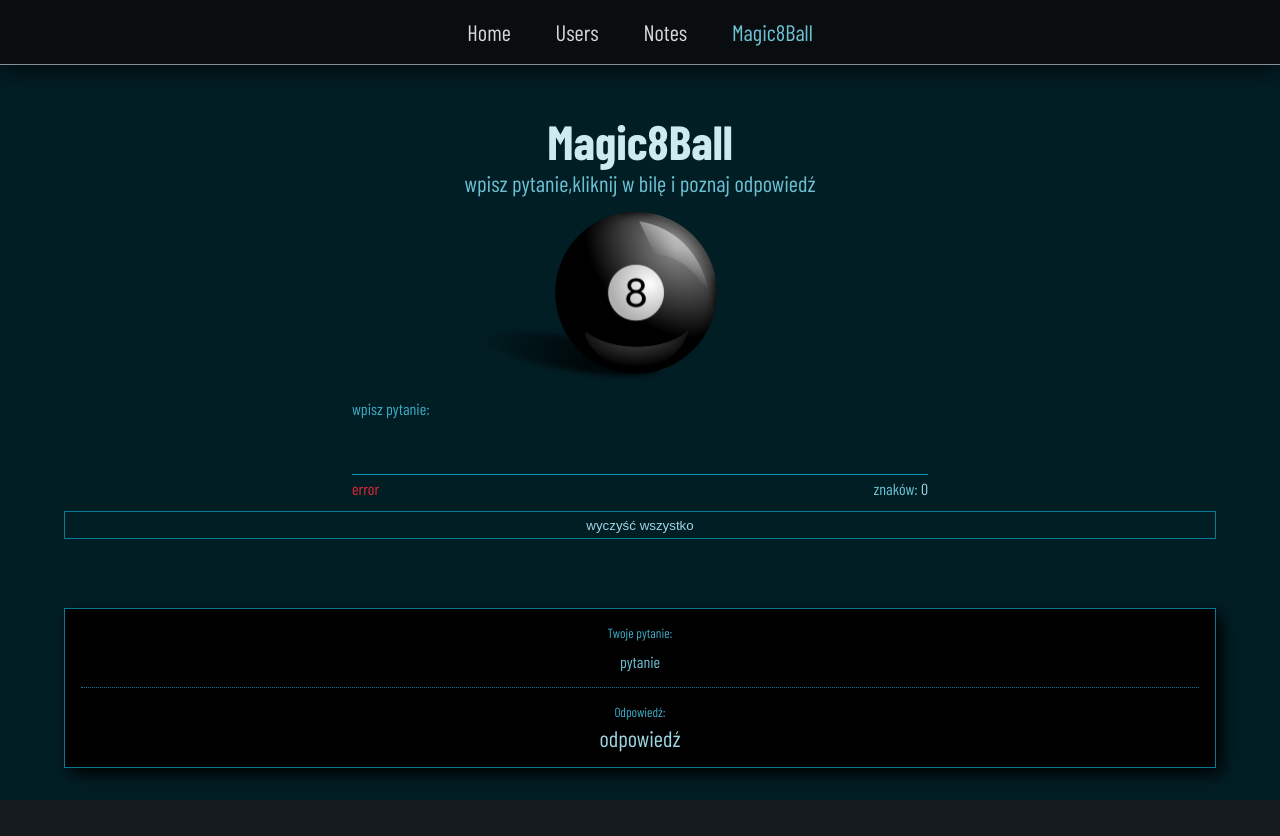
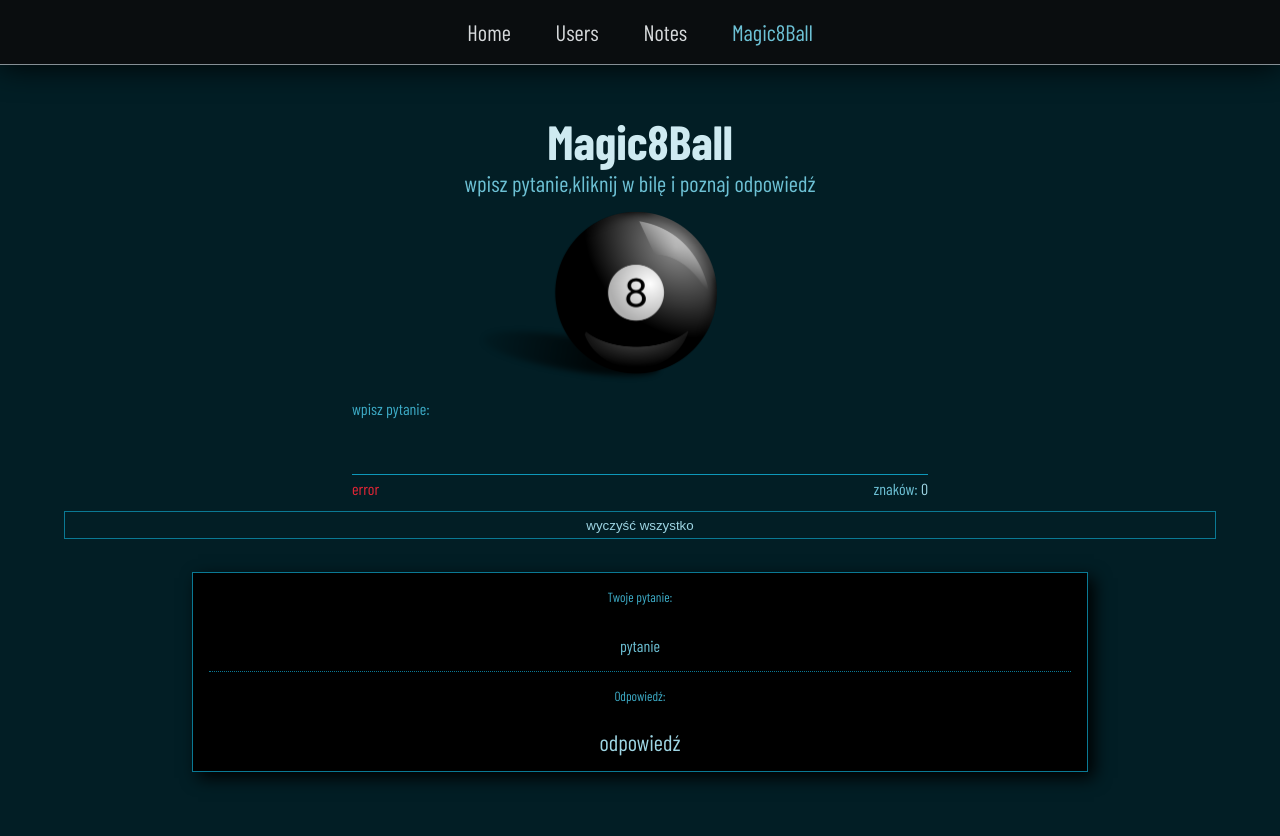
Before and after one commit to Scorpion19702022/SIMPLE_PROJECT_REACT_REDUX, a React (Vite) app: page /Magic8Ball in a window 1280 px wide. Before the commit the page ends 800 px from the top, so only its background shows below. Built offline with nearby package versions, Linux system fonts and the light colour scheme; a web font is replaced by a local one.

Commit message:
added style for desktop

```diff
--- a/src/Components/Magic8Ball/Styles/Magic8Ball.module.css
+++ b/src/Components/Magic8Ball/Styles/Magic8Ball.module.css
@@ -27,7 +27,7 @@
 .wrapper {
 	width: 100%;
 	min-height: 100vh;
-	padding: 6em 0em 2em;
+	padding: 6em 0em 2em 0em;
 	display: flex;
 	flex-direction: column;
 	justify-content: space-between;
@@ -36,4 +36,7 @@
 }
 
 @media (min-width: 1200px) {
+	.wrapper {
+		padding: 6em 0em 4em 0em;
+	}
 }
--- a/src/Components/Magic8Ball/Styles/Magic8BallResult.module.css
+++ b/src/Components/Magic8Ball/Styles/Magic8BallResult.module.css
@@ -76,3 +76,10 @@
 	color: var(--color-color02);
 	font-size: 1.4em;
 }
+
+@media (min-width: 1200px) {
+	.wrapper {
+		width: 70%;
+		height: 200px;
+	}
+}
```
